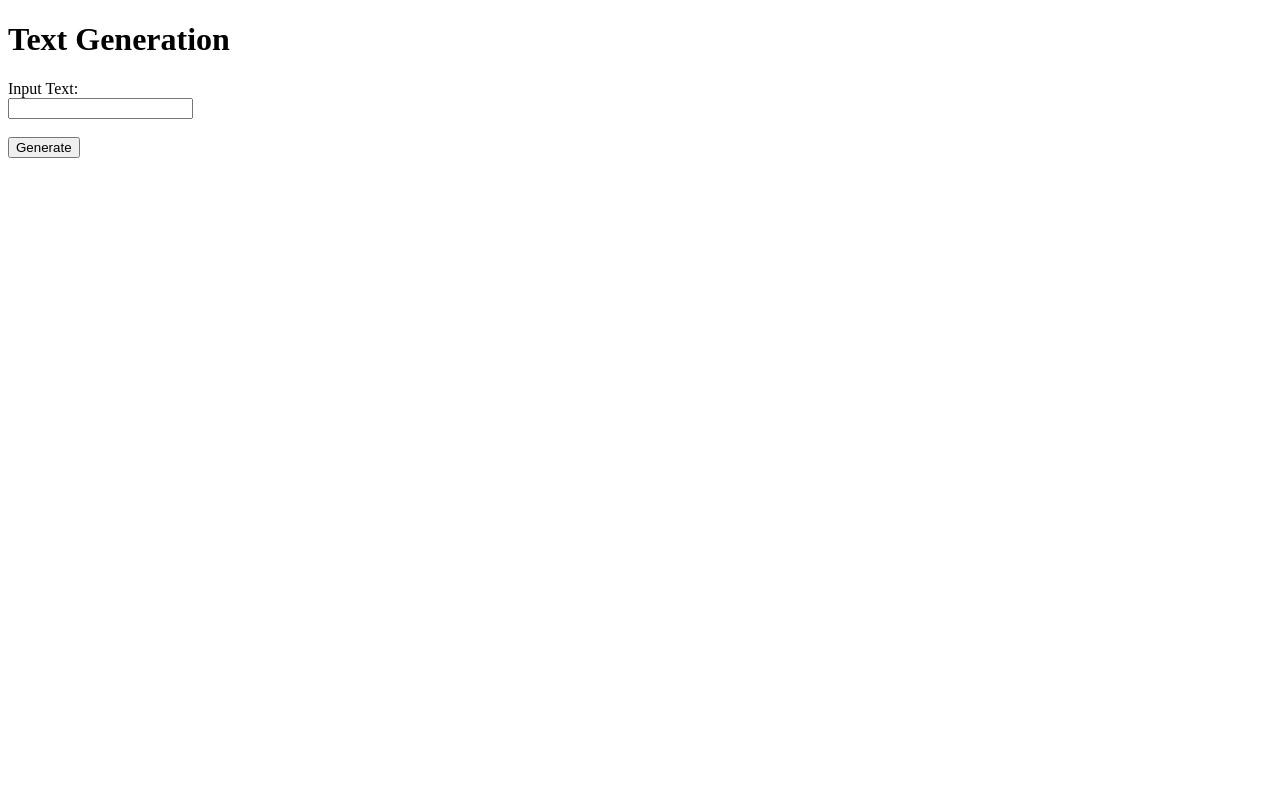
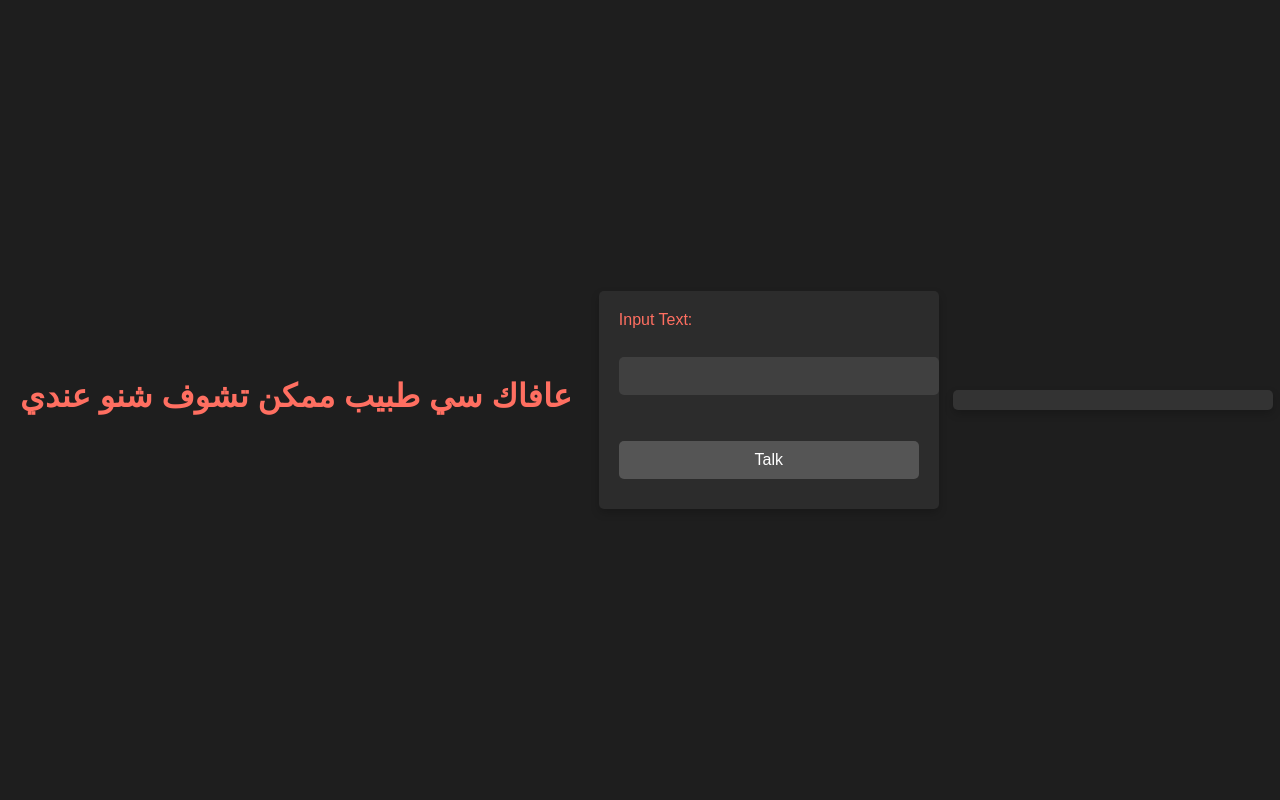
Before and after one commit to abdoumnr4/newHackaton, a Flask app: page / in a window 1280 px wide. Run offline with Flask 3, Linux system fonts and the light colour scheme.

Commit message:
Update index.html

```diff
--- a/templates/index.html
+++ b/templates/index.html
@@ -3,14 +3,73 @@
 <head>
     <meta charset="UTF-8">
     <meta name="viewport" content="width=device-width, initial-scale=1.0">
+    <link rel="stylesheet" href="static/style.css">
     <title>Text Generation</title>
+<style>
+    body {
+        font-family: 'Arial', sans-serif;
+        background-color: #1e1e1e;
+        color: white;
+        margin: 0;
+        padding: 0;
+    }
+
+    h1 {
+        text-align: center;
+        padding: 20px;
+    }
+
+    form {
+        background-color: #2c2c2c;
+        padding: 20px;
+        border-radius: 5px;
+        width: 300px;
+        margin: 20px auto;
+    }
+
+    label, input[type="text"], input[type="submit"] {
+        display: block;
+        width: 100%;
+        margin-bottom: 10px;
+    }
+
+    input[type="text"], input[type="submit"] {
+        padding: 10px;
+        border: none;
+        border-radius: 5px;
+    }
+
+    input[type="text"] {
+        background-color: #404040;
+        color: white;
+    }
+
+    input[type="submit"] {
+        background-color: #555;
+        color: white;
+        cursor: pointer;
+    }
+
+    input[type="submit"]:hover {
+        background-color: #666;
+    }
+
+    #generated_text {
+        background-color: #333;
+        padding: 10px;
+        width: 300px;
+        margin: 20px auto;
+        border-radius: 5px;
+        color: #ddd;
+    }
+</style>
 </head>
 <body>
-    <h1>Text Generation</h1>
+    <h1>عافاك سي طبيب ممكن تشوف شنو عندي</h1>
     <form id="textForm" action="generate_text" method="get">
         <label for="input_text">Input Text:</label><br>
         <input type="text" id="input_text" name="input_text"><br><br>
-        <input type="submit" value="Generate">
+        <input type="submit" value="Talk">
     </form>
     <div id="generated_text"></div>
 
@@ -18,7 +77,7 @@
         document.getElementById('textForm').addEventListener('submit', async function(event) {
             event.preventDefault();
             const inputText = document.getElementById('input_text').value;
-            const response = await fetch(`/generate_text?input_text=${inputText}`);
+            const response = await fetch(`/generate_text?input_text=${encodeURIComponent(inputText)}`);
             const data = await response.json();
             document.getElementById('generated_text').innerText = data.generated_text;
         });
```
